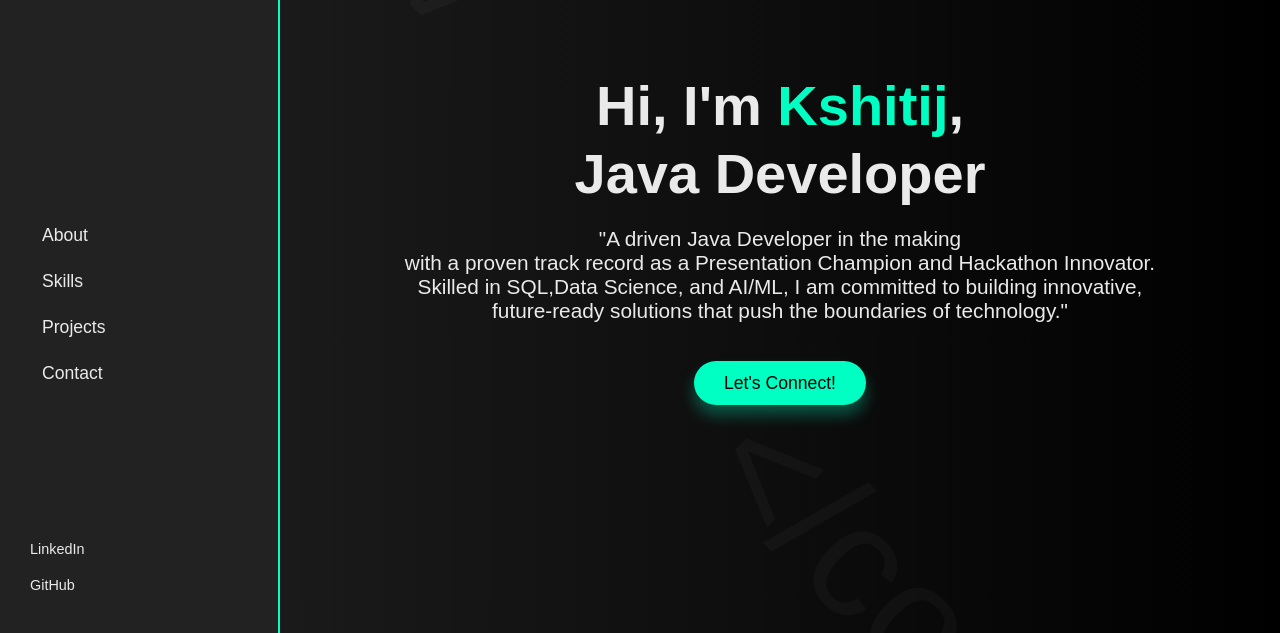
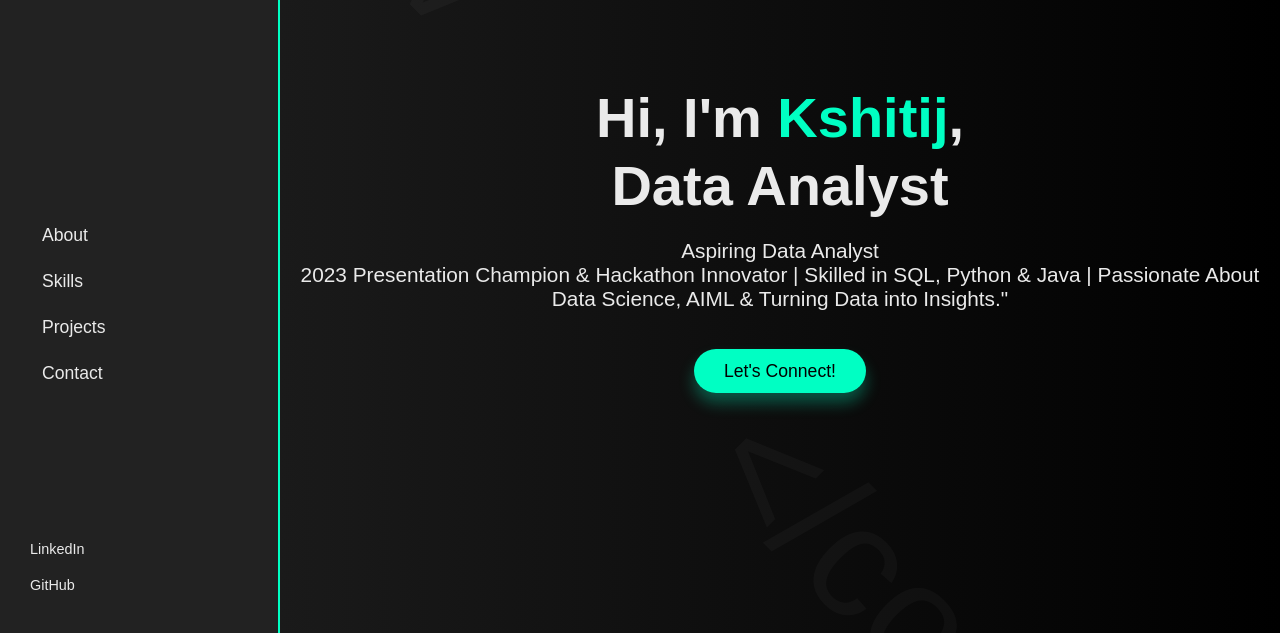
Before and after one commit to KshitijGhodke10/Personal-Potfolio, a plain HTML site: page Personal Potfolio/index.html in a window 1280 px wide. Shown: the part 167-800 px from the top of the page. Drawn offline with Linux system fonts and the light colour scheme.

Commit message:
Update index.html

```diff
--- a/Personal Potfolio/index.html
+++ b/Personal Potfolio/index.html
@@ -31,11 +31,10 @@
         <!-- Main Content -->
         <section class="main-content">
             <div class="intro">
-                <h1>Hi, I'm <span class="highlight">Kshitij</span>,<br>Java Developer</h1>
-                <p>"A driven Java Developer in the making <br>
-                    with a proven track record as a  Presentation Champion and Hackathon Innovator.<br>
-                     Skilled in SQL,Data Science, and AI/ML, I am committed to building innovative, <br>
-                     future-ready solutions that push the boundaries of technology."</p>
+                <h1>Hi, I'm <span class="highlight">Kshitij</span>,<br>Data Analyst</h1>
+                <p> Aspiring Data Analyst  <br>
+                     2023 Presentation Champion & Hackathon Innovator | Skilled in SQL, Python & Java
+                    | Passionate About Data Science, AIML & Turning Data into Insights."</p>
                 <a href="https://linkedin.com/in/kshitijghodke/" class="contact-btn">Let's Connect!</a>
             </div>
         </section>
```
